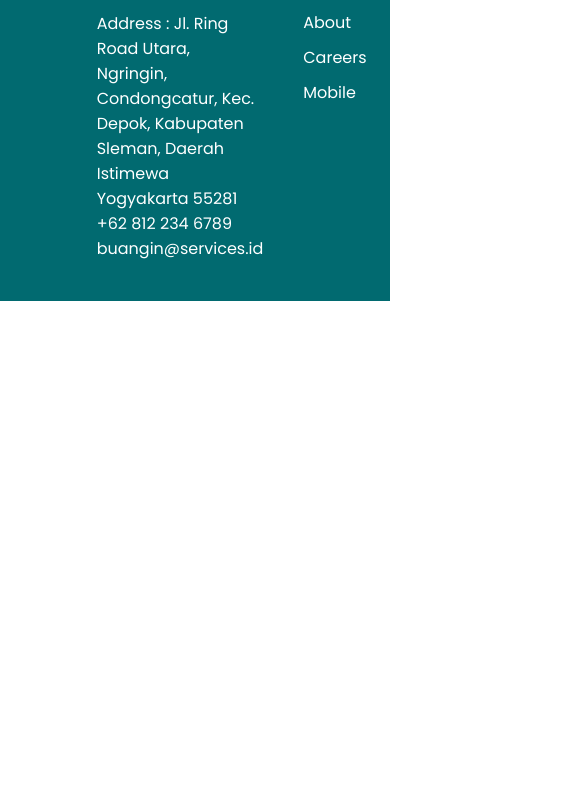
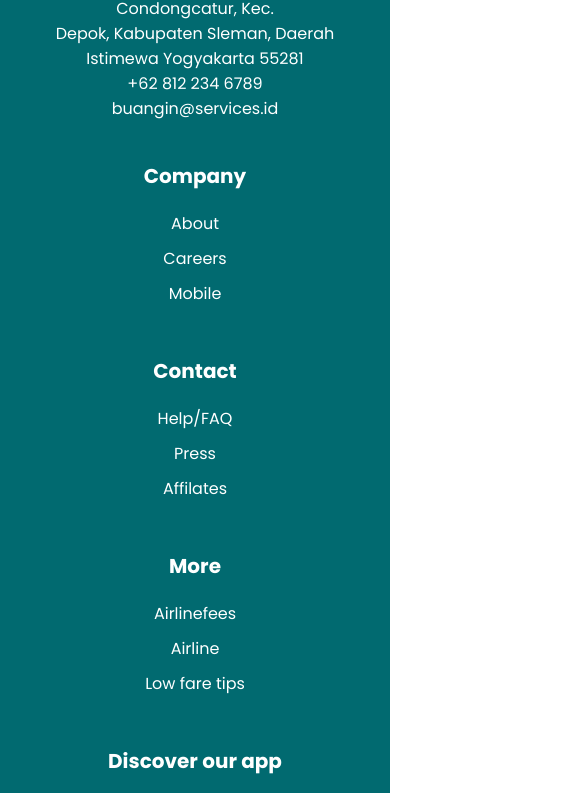
Before and after one commit to timo-ostora/waste-processing, a plain HTML site: page index.html in a window 390 px wide. Shown: the part 8918-9711 px from the top of the page, 585 px wide, since content can reach past the window. Before the commit the page ends 9219 px from the top, so only its background shows below. Drawn offline with Linux system fonts and the light colour scheme.

Commit message:
landing V1

```diff
--- a/assist/style.css
+++ b/assist/style.css
@@ -391,11 +391,14 @@ footer .store {
 }
 
 @media (max-width: 720px) {
-  footer .row,
   footer .store,
   .colab {
     grid-template-columns: 1fr;
     padding: 40px 20%;
+  }
+  footer .row {
+    flex-direction: column;
+    text-align: center;
   }
   .localisation .row {
     flex-direction: column-reverse;
```
